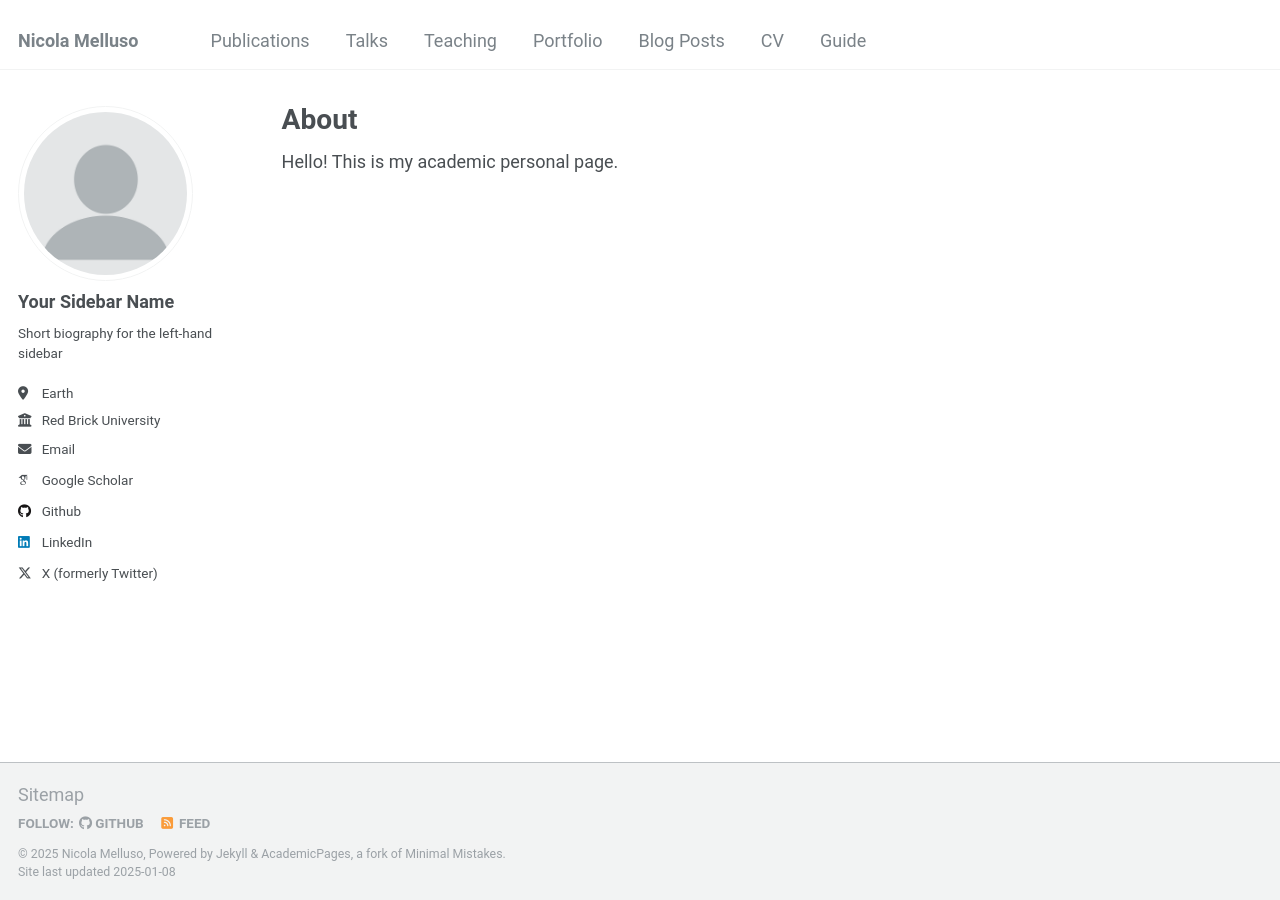
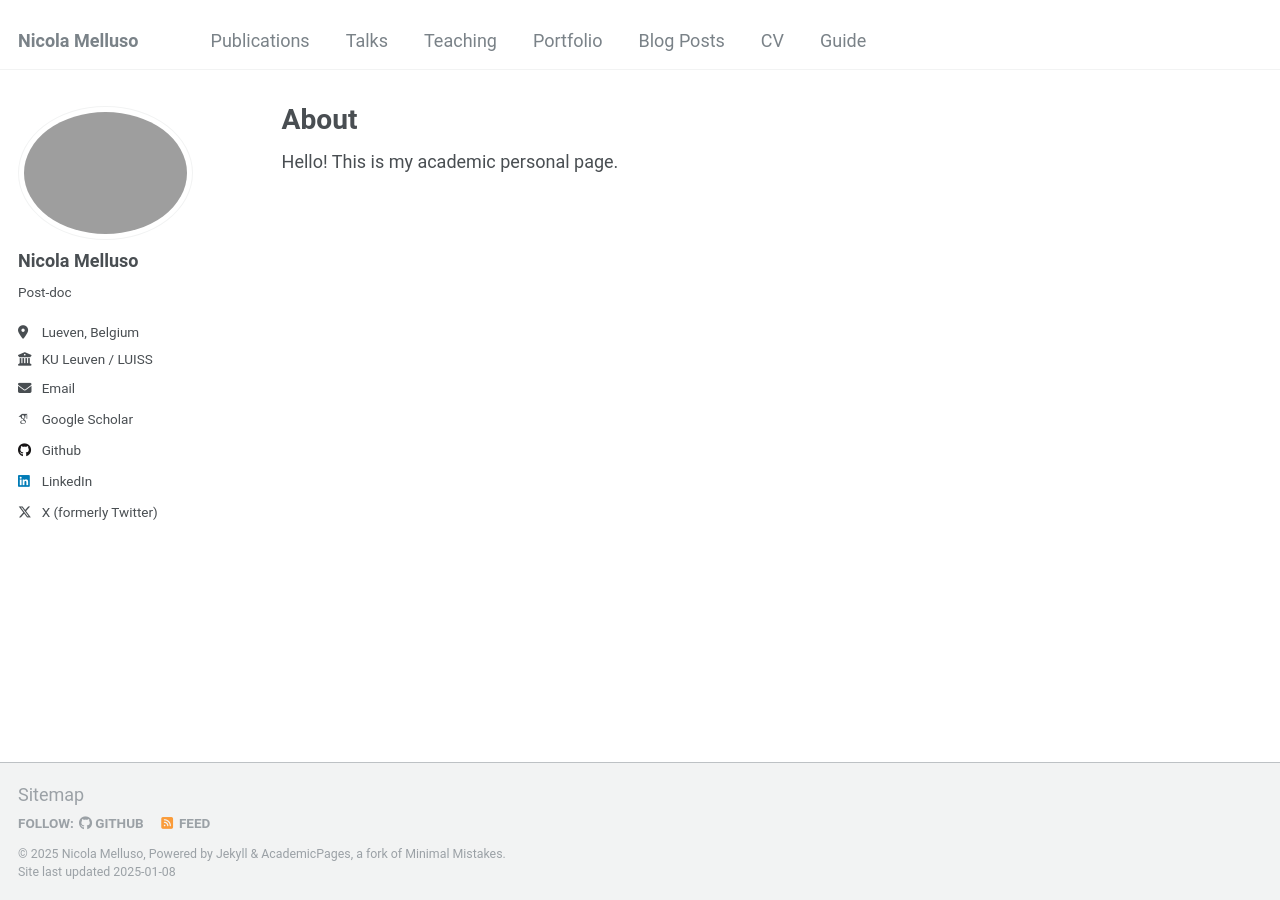
Before and after one commit to nicolamelluso/nicolamelluso.github.io, a Jekyll site: the page built from _pages/about.md, in a window 1280 px wide. Built offline with Jekyll 4.4.1, drawn with Linux system fonts in a browser that asks for light colours; some web fonts are replaced.

Commit message:
Update _config.yml

```diff
--- a/_config.yml
+++ b/_config.yml
@@ -14,21 +14,21 @@ name                     : &name "Nicola Melluso"
 description              : &description "personal description"
 url                      : https://nicolamelluso.github.io # the base hostname & protocol for your site e.g. "https://[your GitHub username].github.io"
 baseurl                  : "" # the subpath of your site, e.g. "/blog"
-repository               : "academicpages/nicolamelluso.github.io"
+repository               : "nicolamelluso.github.io"
 
 # Site Author - The following control what appear as part of the author content on the side bar.
 #               If a field is blank the icon and link will not appear, otherwise it will be shown.
 #               Additional customization can be done by editing /_includes/author-profile.html
 author:
   # Biographic information
-  avatar           : "profile.png"
-  name             : "Your Sidebar Name"
+  avatar           : "images/nicolamelluso.png"
+  name             : "Nicola Melluso"
   pronouns         : # example: "she/her"
-  bio              : "Short biography for the left-hand sidebar"
-  location         : "Earth"
-  employer         : "Red Brick University"
+  bio              : "Post-doc"
+  location         : "Lueven, Belgium"
+  employer         : "KU Leuven / LUISS"
   uri              : # URL
-  email            : "none@example.org"
+  email            : "nicolamelluso@gmail.com"
 
   # Academic websites
   arxiv            : # URL - Update with the correct link to your profile
```
